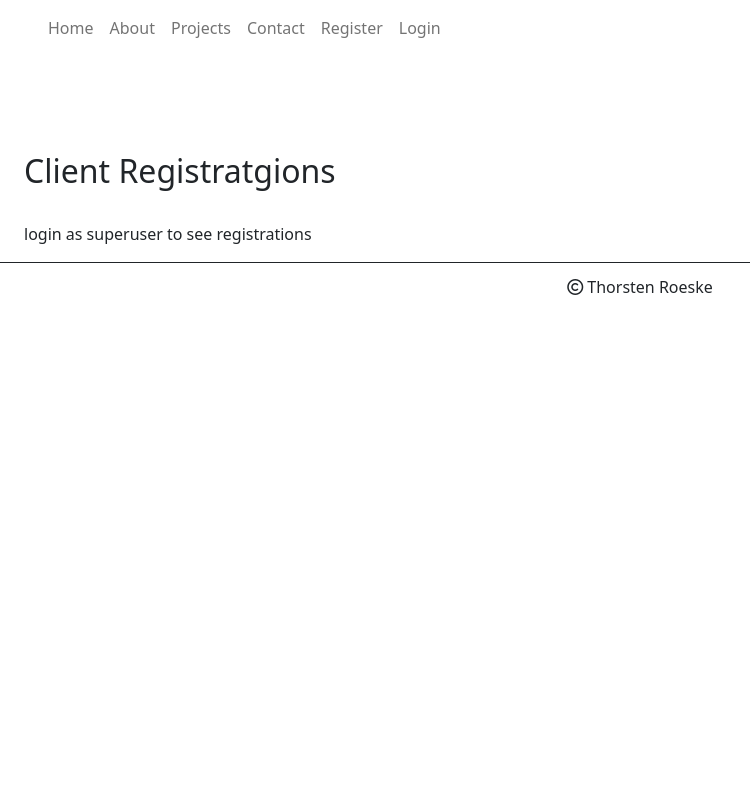
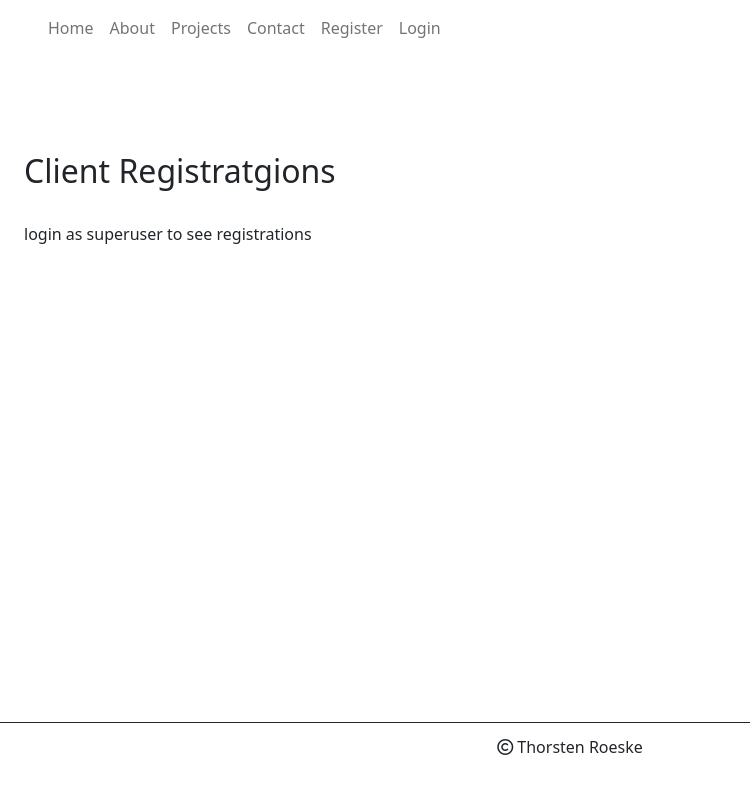
Before and after one commit to troeske/Portfolio-Web-App, a Django app: template projects/templates/projects/client_registration_list.html in a window 1280 px wide. Shown: the whole page, without its empty margins (0-750 px from the left). Run offline with Django 4.2, Linux system fonts and the light colour scheme; the template is opened without the code that fills it, so the values that code supplies are empty; some libraries are stand-ins or nearby versions.

Commit message:
add: sticky footer

```diff
--- a/projects/templates/projects/client_registration_list.html
+++ b/projects/templates/projects/client_registration_list.html
@@ -11,7 +11,7 @@
         {% if user.is_superuser %}
 
         {% if show_registrations %}
-        <table class="table">
+        <table class="table table-dark table-striped">
             <thead>
                 <tr>
                     <th scope="col">#</th>
--- a/projects/templates/projects/projects_list.html
+++ b/projects/templates/projects/projects_list.html
@@ -39,7 +39,7 @@
             {% endfor %}
         </div>
     {% endif %}
-    </div>>
+    </div>
 
 </section>
 
--- a/templates/base.html
+++ b/templates/base.html
@@ -188,7 +188,8 @@
         </div>
     </nav>
 
-    <main class="flex-shrink-0">
+    <main class="flex-grow-1">
+        <!-- flex-shrink-0 -->
 
         {% block content %}
         <!-- Content Goes here -->
@@ -197,8 +198,8 @@
     </main>
 
     <!-- Footer -->
-    <footer class="footer bg-transparent">
-        <div class="ts-divider-footer">
+    <footer class="footer mt-auto py-3 bg-transparent">
+        <div class="container ts-divider-footer">
             <p class="text-center ts-footer"><i class="fa-regular fa-copyright"></i> Thorsten Roeske</p>
         </div>
     </footer>
```
